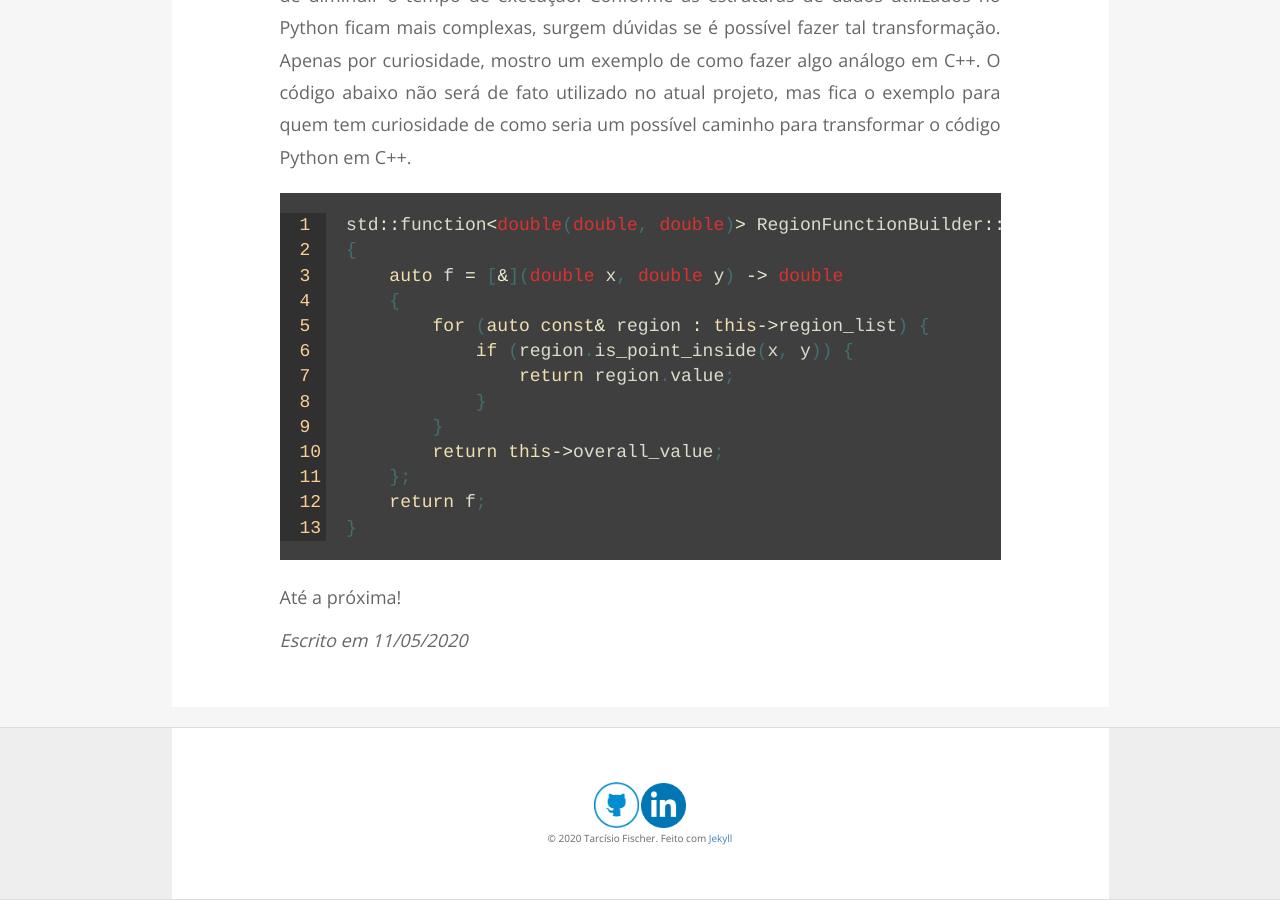
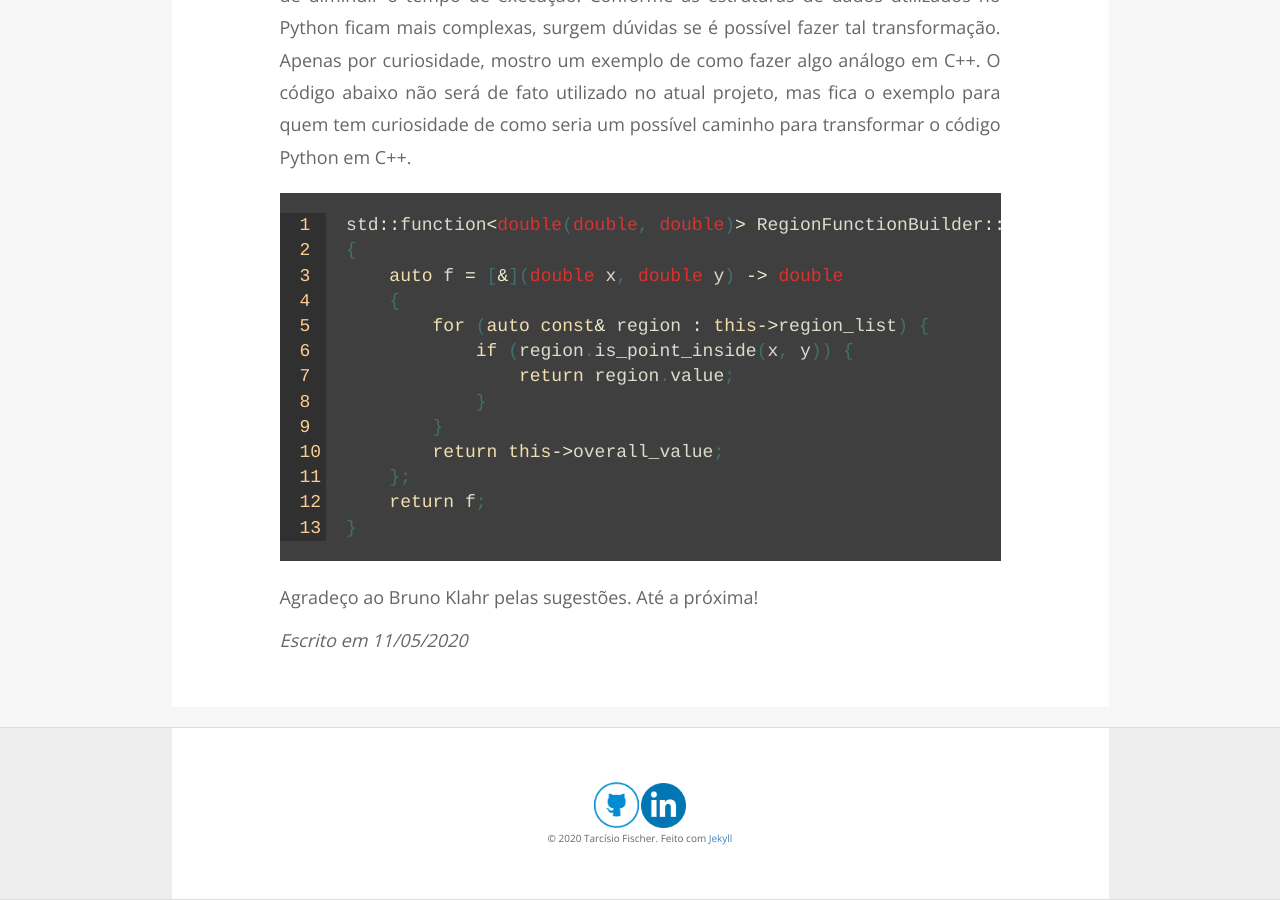
Before and after one commit to tarcisiofischer/tarcisiofischer.github.io, a Jekyll site: the page built from _posts/2020-05-11-geracao-malha-2d.md, in a window 1280 px wide and 900 px high, scrolled down 4236 px. Built offline with Jekyll 4.4.1, drawn with Linux system fonts in a browser that asks for light colours; formulas are drawn with MathJax 3.

Commit message:
Finish post 2020-05-11

```diff
--- a/_posts/2020-05-11-geracao-malha-2d.md
+++ b/_posts/2020-05-11-geracao-malha-2d.md
@@ -135,4 +135,4 @@ std::function<double(double, double)> RegionFunctionBuilder::build()
 }
 {% endhighlight %}
 
-Até a próxima!
+Agradeço ao Bruno Klahr pelas sugestões. Até a próxima!
```
